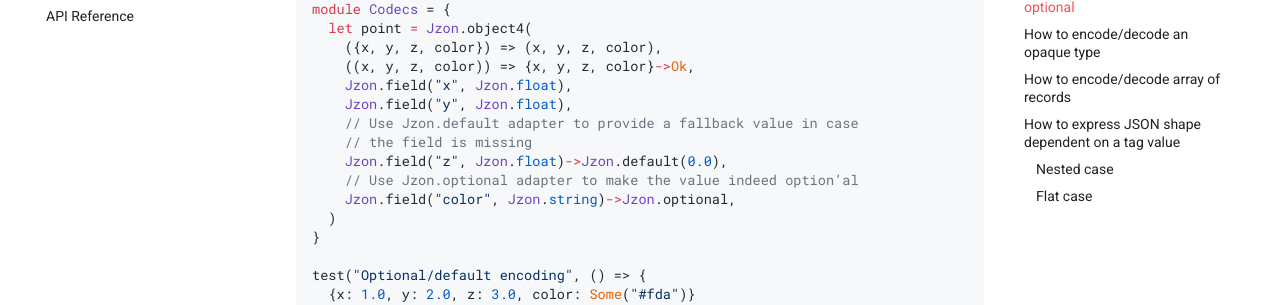
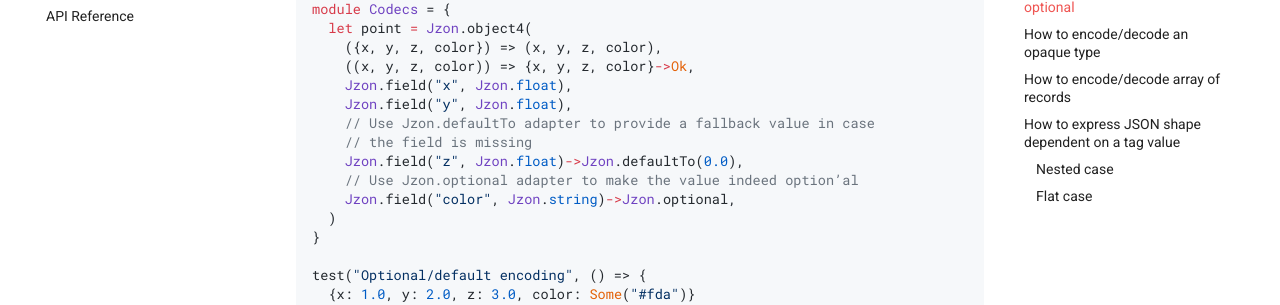
Before and after one commit to nkrkv/jzon, an MkDocs documentation site: the page built from docs/howtos.md, in a window 1280 px wide and 900 px high, scrolled down 1267 px. Shown: the part 146-451 px from the top of the window. Built offline with MkDocs 1.6.1 and Material for MkDocs 9.7.7, drawn with Linux system fonts in a browser that asks for light colours; nearby versions of some CDN libraries; some of the changed text lies outside the part shown.

Commit message:
feat: rename Jzon.default to Jzon.defaultTo

```diff
--- a/docs/howtos.md
+++ b/docs/howtos.md
@@ -64,9 +64,9 @@ module Codecs = {
     ((x, y, z, color)) => {x, y, z, color}->Ok,
     Jzon.field("x", Jzon.float),
     Jzon.field("y", Jzon.float),
-    // Use Jzon.default adapter to provide a fallback value in case
+    // Use Jzon.defaultTo adapter to provide a fallback value in case
     // the field is missing
-    Jzon.field("z", Jzon.float)->Jzon.default(0.0),
+    Jzon.field("z", Jzon.float)->Jzon.defaultTo(0.0),
     // Use Jzon.optional adapter to make the value indeed option’al
     Jzon.field("color", Jzon.string)->Jzon.optional,
   )
@@ -189,7 +189,7 @@ test("Array decoding", () => {
   )
 
   // Missing field does not mean an empty array by default. However, you may use
-  // the `default([])` field adaptor to express just that.
+  // the `defaultTo([])` field adaptor to express just that.
   `{"title": "My Plot"}`
   ->Jzon.decodeStringWith(Codecs.plot)
   ->Assert.equals(Error(#MissingField([], "points")))
--- a/package.json
+++ b/package.json
@@ -10,7 +10,7 @@
   },
   "devDependencies": {
     "ejs": "^3.1.6",
-    "rescript": "^11.0.0",
+    "rescript": "^11.1.0",
     "rescript-js": "1.0.0-beta.2",
     "rescript-test": "^3.1.0"
   },
@@ -21,6 +21,6 @@
     "json"
   ],
   "dependencies": {
-    "@rescript/core": "^1.1.0"
+    "@rescript/core": "^1.6.1"
   }
 }
--- a/rescript.json
+++ b/rescript.json
@@ -16,7 +16,7 @@
   ],
   "package-specs": [
     {
-      "module": "commonjs",
+      "module": "esmodule",
       "in-source": true
     }
   ],
```
Also changed, not shown: README.md (+1 -1 lines), docs/api.md (+1 -1 lines), docs/index.md (+1 -1 lines), 5 other files.
